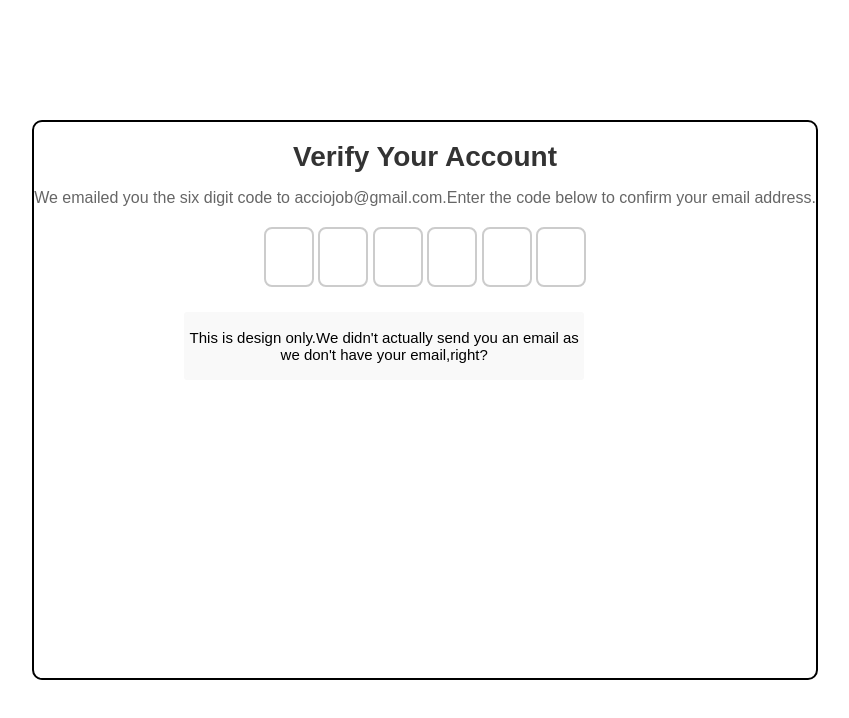
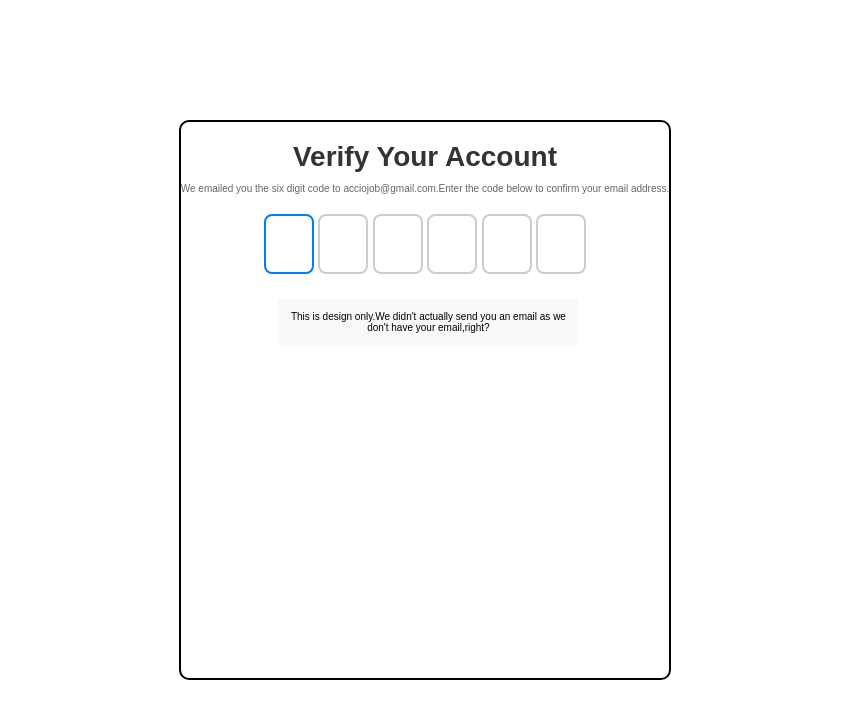
Before and after one commit to acciojob/OTP-Prakashsingh22, a website: page main.html in a window 1280 px wide. Shown: the whole page, without its empty margins (215-1064 px from the left). Drawn offline with Linux system fonts and the light colour scheme.

Commit message:
created a submission

```diff
--- a/script.js
+++ b/script.js
@@ -1 +1,18 @@
 //your JS code here. If required.
+const codes = document.querySelectorAll('.code');
+codes[0].focus();
+codes.forEach((input, index) => {
+      input.addEventListener('input', (e) => {
+        const value = e.target.value;
+        // Allow only one digit
+        if (!/^[0-9]$/.test(value)) {
+          e.target.value = '';
+          return;
+        }
+
+        // Move to the next input if available
+        if (index < codes.length - 1) {
+          codes[index + 1].focus();
+        }
+      });
+});
--- a/styles.css
+++ b/styles.css
@@ -15,11 +15,11 @@
 	flex-direction: column;
     justify-content: center;
     align-items: center;
-	width:400px;
-	margin-left:150px;
+	width:300px;
+	margin-left:20%;
 	border:2px solid #f9f9f9;
 	background-color: #f9f9f9;
-	font-size:15px
+	font-size:10px
 }
 body{
 	text-align:center;
@@ -42,6 +42,7 @@ body{
 
 #verification_subtext {
     color: #666;
+	font-size:10px;
     margin-bottom: 20px;
     text-align: center;
 }
```
